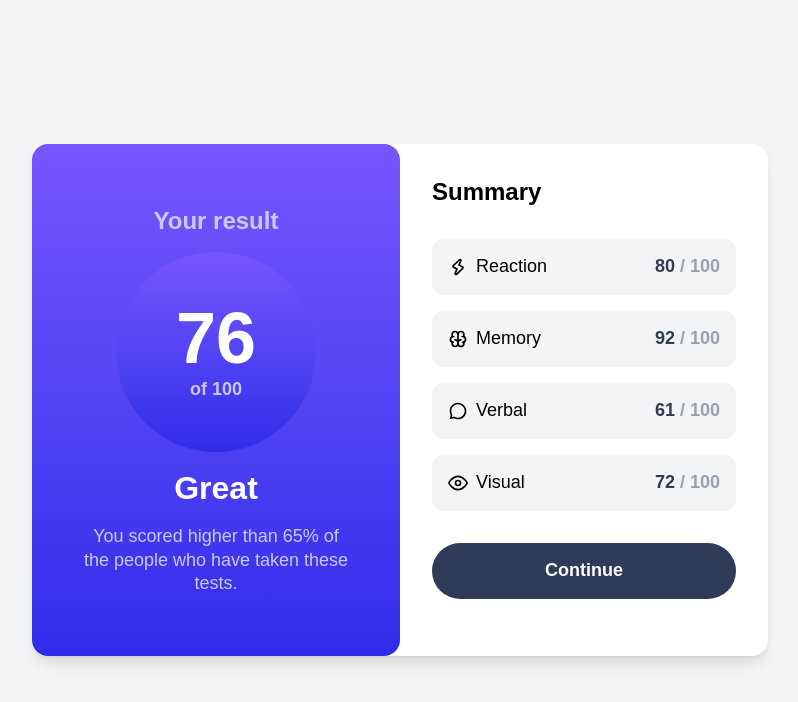
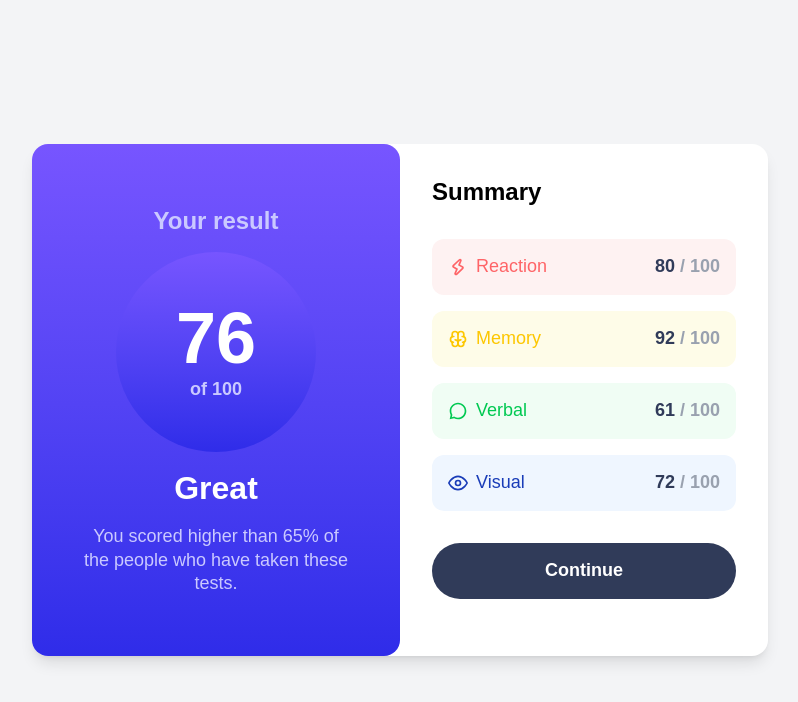
Before and after one commit to anet-eny/results-summary-component, a React (Vite) app: page / in a window 1280 px wide. Shown: the top 702 px of the page, without its empty margins (240-1038 px from the left). Built offline with nearby package versions, Linux system fonts and the light colour scheme.

Commit message:
Implement dynamic tailwind color classes using css variables

```diff
--- a/src/components/ResultSummary.jsx
+++ b/src/components/ResultSummary.jsx
@@ -17,6 +17,8 @@ function ResultSummary() {
               category={item.category}
               score={item.score}
               Icon={Icon}
+              textColor={item.textColor}
+              bgColor={item.bgColor}
             />
           );
         })}
--- a/src/components/SummaryItem.jsx
+++ b/src/components/SummaryItem.jsx
@@ -1,9 +1,13 @@
-function SummaryItem({ category, score, Icon }) {
+function SummaryItem({ category, score, Icon, textColor, bgColor }) {
   return (
-    <div className="flex items-center justify-between bg-gray-100 rounded-xl p-4 ">
+    <div
+      className={`flex items-center justify-between ${bgColor} rounded-xl p-4`}
+    >
       <div className="flex items-center gap-2">
-        <Icon className="text-xl" />
-        <span className="text-preset6 md:text-preset5">{category}</span>
+        <Icon className={`text-xl ${textColor} `} />
+        <span className={`text-preset6 md:text-preset5 ${textColor}`}>
+          {category}
+        </span>
       </div>
       <div>
         <span className="text-navy-950 text-preset6-bold md:text-preset5-bold">
--- a/src/data/data.js
+++ b/src/data/data.js
@@ -14,17 +14,25 @@ export const resultsData = [
   {
     category: "Reaction",
     score: 80,
+    textColor: "text-red-400",
+    bgColor: "bg-red-50",
   },
   {
     category: "Memory",
     score: 92,
+    textColor: "text-yellow-400",
+    bgColor: "bg-yellow-50",
   },
   {
     category: "Verbal",
     score: 61,
+    textColor: "text-green-500",
+    bgColor: "bg-green-50",
   },
   {
     category: "Visual",
     score: 72,
+    textColor: "text-blue-800",
+    bgColor: "bg-blue-50",
   },
 ];
--- a/src/index.css
+++ b/src/index.css
@@ -12,22 +12,6 @@
   --color-navy-950: #303b59;
   --color-navy-200: #cac9ff;
   --color-navy-50: #ecf2ff;
-
-  /* BLUE */
-  --color-blue-800: #1125d6;
-  --color-blue-50: #f3f4fd;
-
-  /* YELLOW */
-  --color-yellow-400: #ffb21e;
-  --color-yellow-50: #fffbf4;
-
-  /* RED */
-  --color-red-400: #ff5555;
-  --color-red-50: #fffbf6;
-
-  /* GREEN */
-  --color-green-500: #00bb8f;
-  --color-green-50: #f2fcf9;
 
   /* GRADIENTS */
   --color-gradient1-start: #4d21c9;
```
